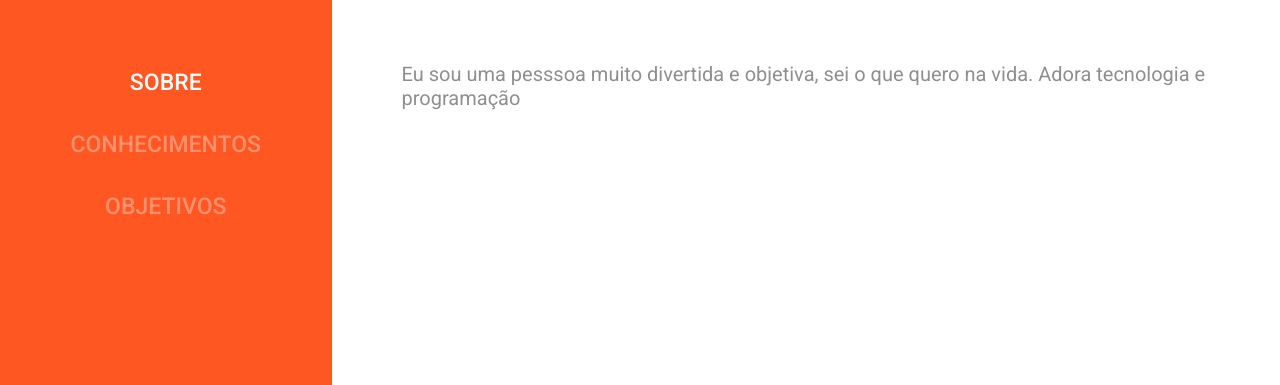
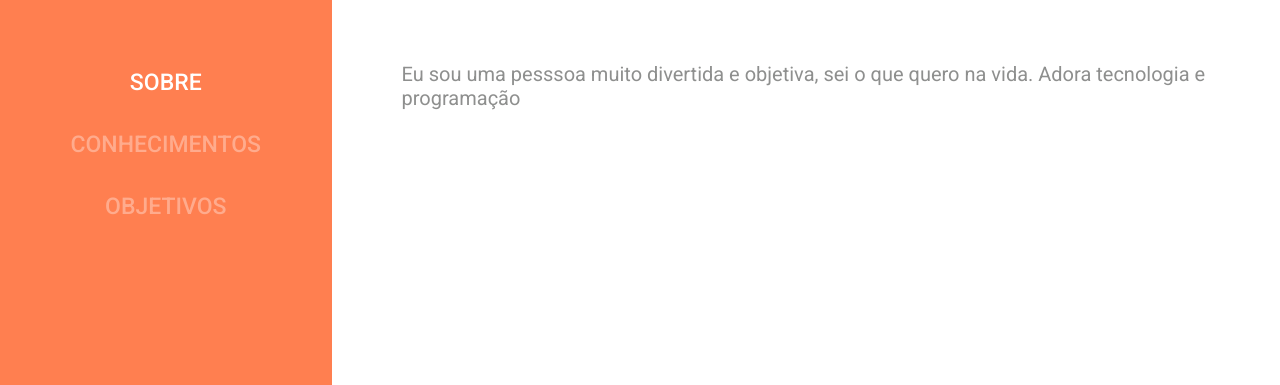
Before and after one commit to BREN0sx/pagina-html-css, a plain HTML site: page index.html in a window 1280 px wide. Shown: the part 415-800 px from the top of the page. Drawn offline with Linux system fonts and the light colour scheme.

Commit message:
Update style.css

```diff
--- a/css/style.css
+++ b/css/style.css
@@ -10,7 +10,7 @@ body {
     display: flex;
     width: 350px;
     height: 100vh;
-    background-color: #ff5722;
+    background-color: coral;
     align-content: center;
     align-items: center;
     justify-content: center;
```
